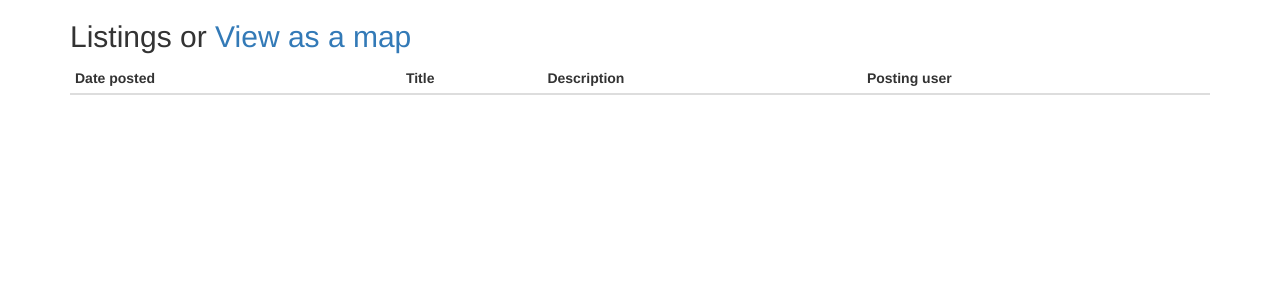
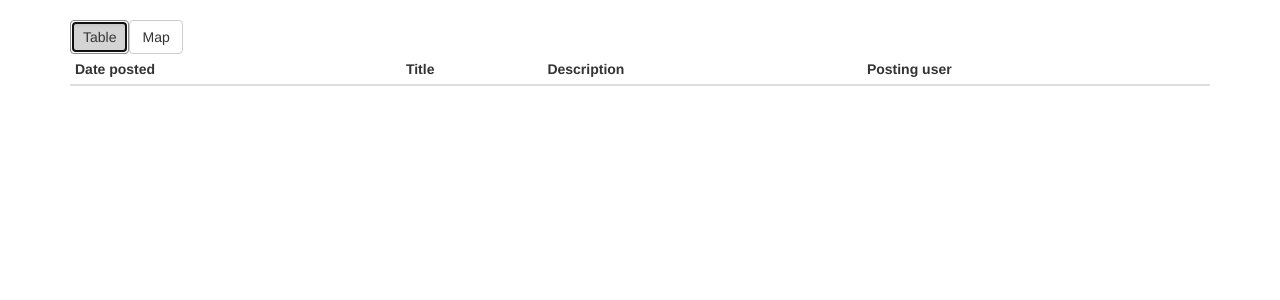
Before and after one commit to akvanhar/HB-FinalProject, a Flask app: page /listings in a window 1280 px wide. Shown: the part 52-352 px from the top of the page. Run offline with Flask 2, Linux system fonts and the light colour scheme; the visitor is signed in with stand-in values (Sample User, id 1); data comes from the database, SQL or seed files in the repository; data that the repository does not hold is empty; some libraries are stand-ins or nearby versions.

Commit message:
buttons for table vs. map. Not yet hooked up

```diff
--- a/templates/listings.html
+++ b/templates/listings.html
@@ -4,7 +4,8 @@
 <script>
 	$("#listingsButton").attr("class", 'active');
 </script>
-<h2>Listings or <a href="/map">View as a map</a></h2>
+<button id="tableButton" class="btn btn-default active" autofocus>Table</button><button id="mapButton" class="btn btn-default">Map</button>
+<div id="listings">
 	<table class="table table-condensed table-hover">
 		<thead>
 			<tr>
@@ -29,4 +30,12 @@
 			{% endfor %}
 		</tbody>
 	</table>
+</div>
+<script>
+function toggleView(evt){
+	$("#tableButton").removeClass('active');
+	$("#mapButton").attr(autofocus);
+}
+$("#mapButton").on('click', toggleView);
+</script>
 {% endblock %}
```
Lines whose indentation alone changed are shown as unchanged.
